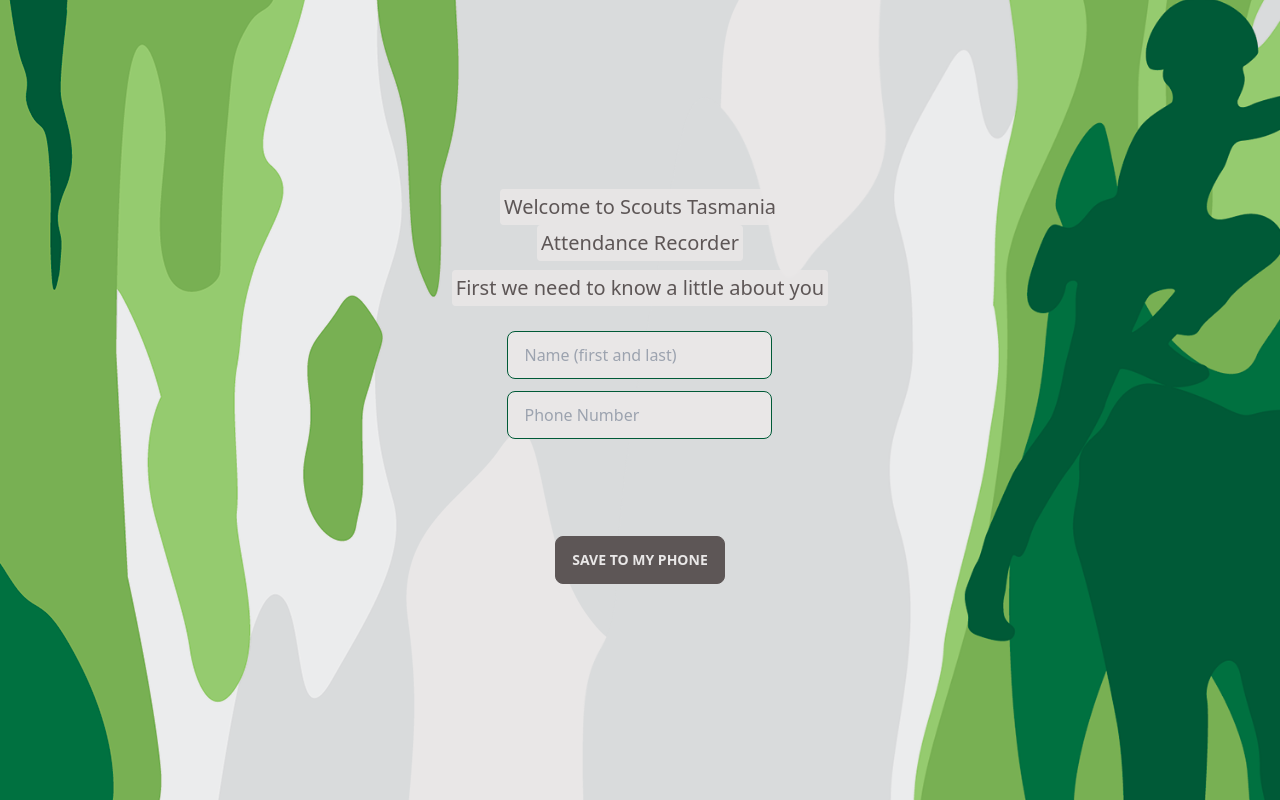
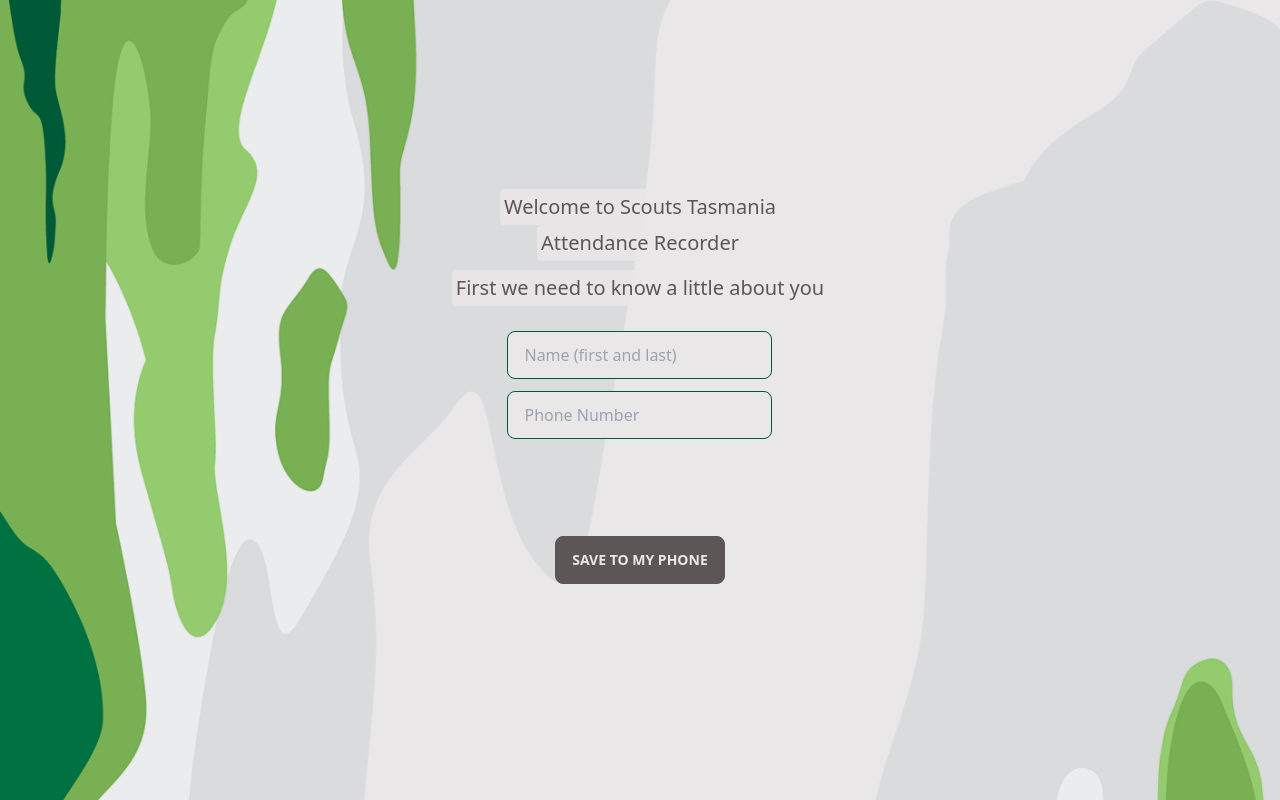
Before and after one commit to lanceolata-au/prodromoi-web, a SvelteKit app: page / in a window 1280 px wide. Shown: the top 800 px of the page. Built offline with nearby package versions, Linux system fonts and the light colour scheme.

Commit message:
fixes for background

```diff
--- a/src/routes/+layout.svelte
+++ b/src/routes/+layout.svelte
@@ -35,9 +35,9 @@
 {/if}
 
 <slot />
-<div class="absolute top-0 left-0 w-2/3 w-full bg-transparent -z-50">
+<div class="absolute top-0 left-0 w-2/3 bg-transparent -z-50 max-h-full">
     <img src="bg/tl.png"/>
 </div>
-<div class="absolute bottom-0 right-0 w-2/3 bg-transparent -z-50">
-    <img src="bg/br.png"/>
+<div class="absolute bottom-0 right-0 w-2/3 bg-transparent -z-50 max-h-full">
+    <img class="float-right" src="bg/br.png"/>
 </div>
```
